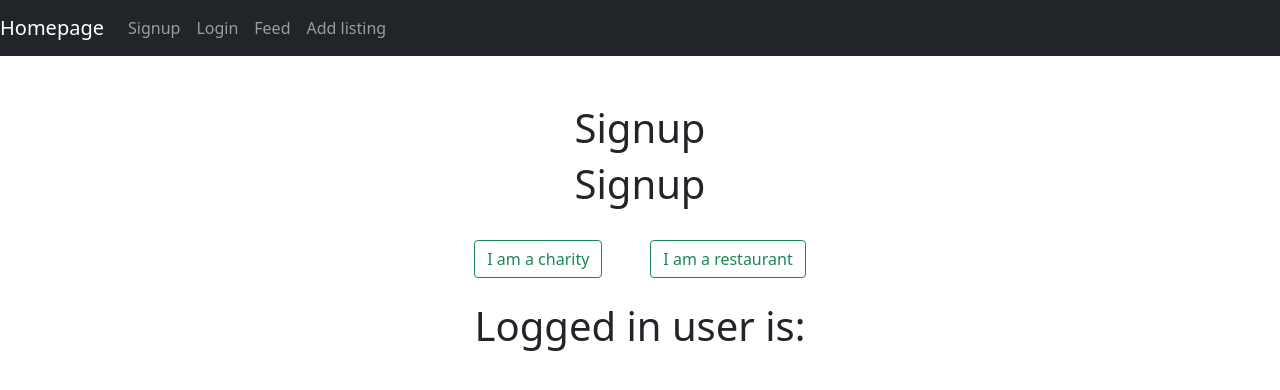
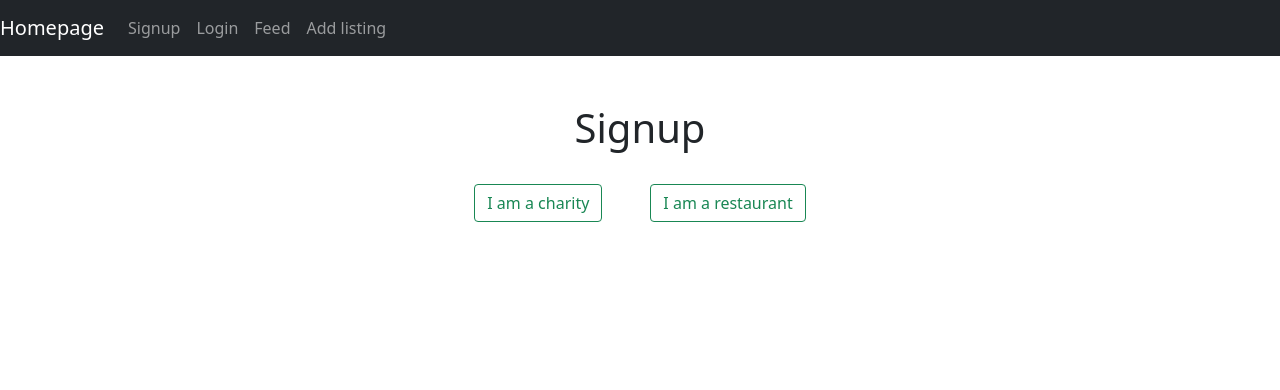
Before and after one commit to Nicola-Carroll/tech_for_good, a React (Create React App) app in the folder client/: page /signup in a window 1280 px wide. Shown: the top 390 px of the page. Built offline with nearby package versions, Linux system fonts and the light colour scheme; no server answers.

Commit message:
rename files

```diff
--- a/client/src/App.js
+++ b/client/src/App.js
@@ -5,7 +5,7 @@ import 'bootstrap/dist/css/bootstrap.min.css';
 import Navbar from './components/navbar.component';
 import Homepage from './pages/homepage.component';
 import Signup from './pages/create-user.component';
-import Login from './pages/Login.component';
+import Login from './pages/login.component';
 import CreateListing from './pages/CreateListing';
 import ViewListings from './pages/view-listings.component';
 
--- a/client/src/pages/create-user.component.js
+++ b/client/src/pages/create-user.component.js
@@ -42,7 +42,6 @@ export default class Signup extends Component {
             return <>{user && <h2>You're currently logged in as {user}</h2>}</>;
           }}
         </userContext.Consumer>
-        <h1 className="text-center">Signup</h1>
         <div className="text-center">
           <button
             className="btn btn-outline-success m-4"
@@ -62,15 +61,6 @@ export default class Signup extends Component {
           >
             I am a restaurant
           </button>
-          <userContext.Consumer>
-            {({ user }) => {
-              return (
-                <>
-                  <h1>Logged in user is: {user}</h1>
-                </>
-              );
-            }}
-          </userContext.Consumer>
         </div>
         {this.renderForm()}
       </div>
--- a/client/src/pages/view-listings.component.js
+++ b/client/src/pages/view-listings.component.js
@@ -1,5 +1,5 @@
 import React, { Component } from 'react';
-import ListingFeed from '../components/listing-feed.component';
+import ListingFeed from '../components/ListingFeed.component';
 import { userContext } from '../App.js';
 
 export default class ViewListings extends Component {
```
